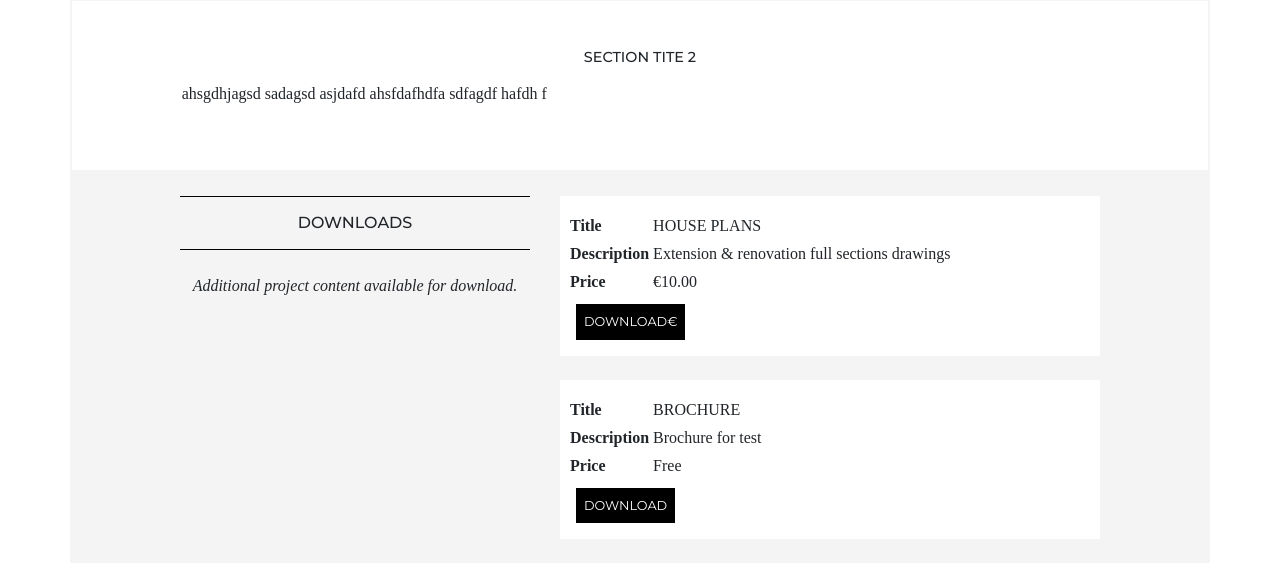
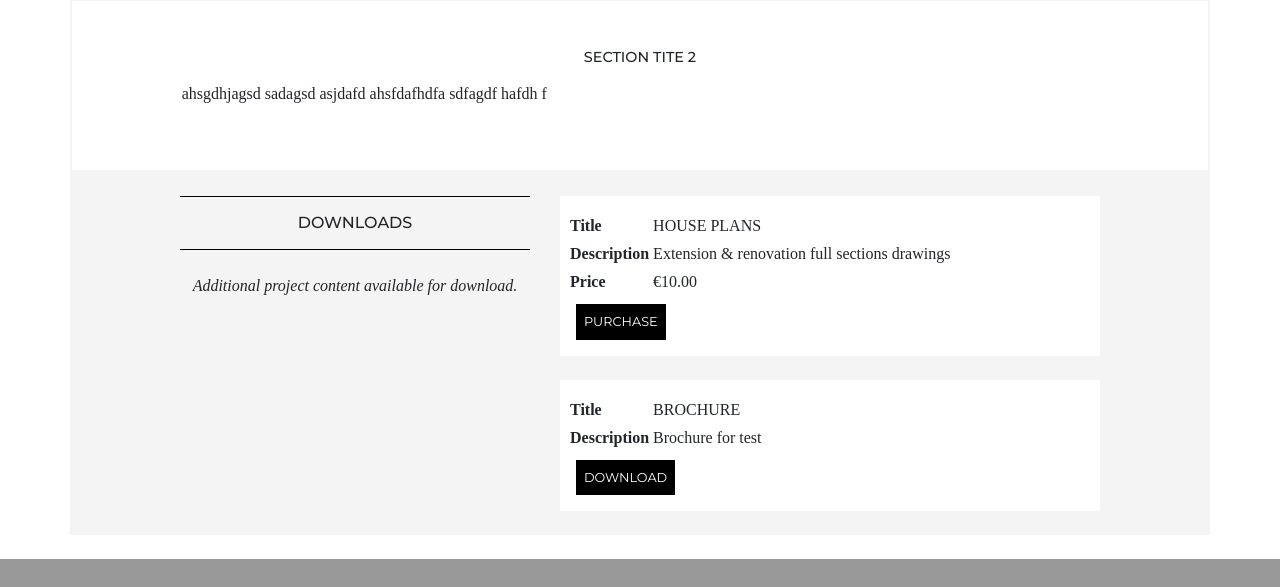
Before and after one commit to coderbeez/interior-architect, a Django app: page /portfolio/6/ in a window 1280 px wide. Shown: the part 1122-1709 px from the top of the page. After the commit the page ends 1681 px from the top, so only its background shows below. Run offline with Django 3.2, Linux system fonts and the light colour scheme; data comes from the database, SQL or seed files in the repository; some libraries are stand-ins or nearby versions; some web fonts are replaced.

Commit message:
Vary price tr & download button if no price

```diff
--- a/iaproject/portfolio/templates/portfolio/project.html
+++ b/iaproject/portfolio/templates/portfolio/project.html
@@ -80,17 +80,15 @@
                 <th>Description</th>
                 <td>{{ download.content }}</td>
             </tr>
+            {% if download.price %}
             <tr>
                 <th>Price</th>
-                {% if download.price %}
                 <td>€{{ download.price }}</td>
-                {% else %}
-                <td>Free</td>
-                {% endif %}
             </tr>
+            {% endif %}
         </table>
         {% if download.price %}
-        <a class="d-inline-block button-a" href="#">DOWNLOAD€</a>
+        <a class="d-inline-block button-a" href="#">PURCHASE</a>
         {% else %}
         <a class="d-inline-block button-a" href="#">DOWNLOAD</a>
         {% endif %}
--- a/iaproject/static/css/main.css
+++ b/iaproject/static/css/main.css
@@ -211,6 +211,7 @@ button, .button-a {
 
 button:hover, .button-a:hover {
     background-color: #787676;
+    color: #000000;
 }
 
 .button-more {
```
